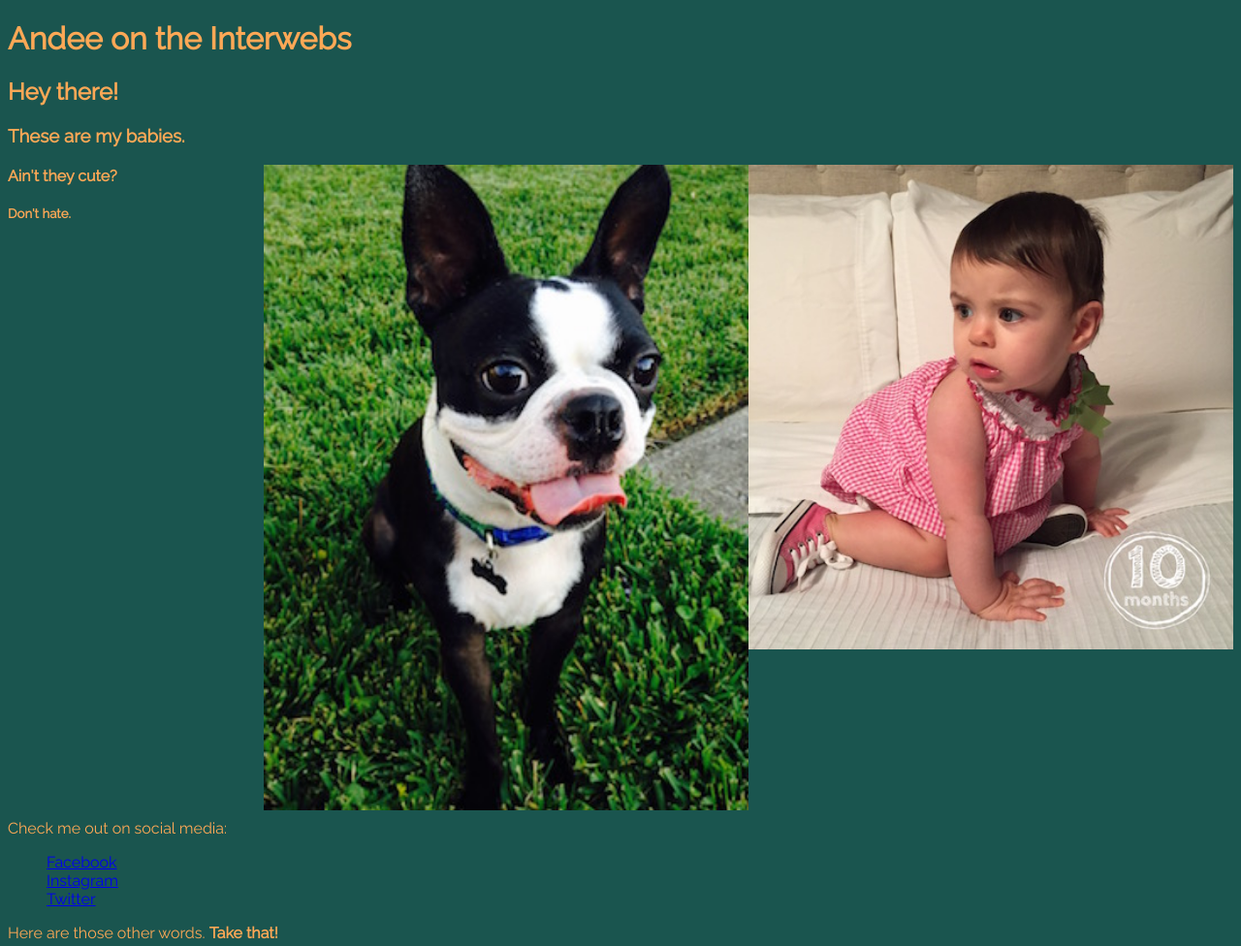
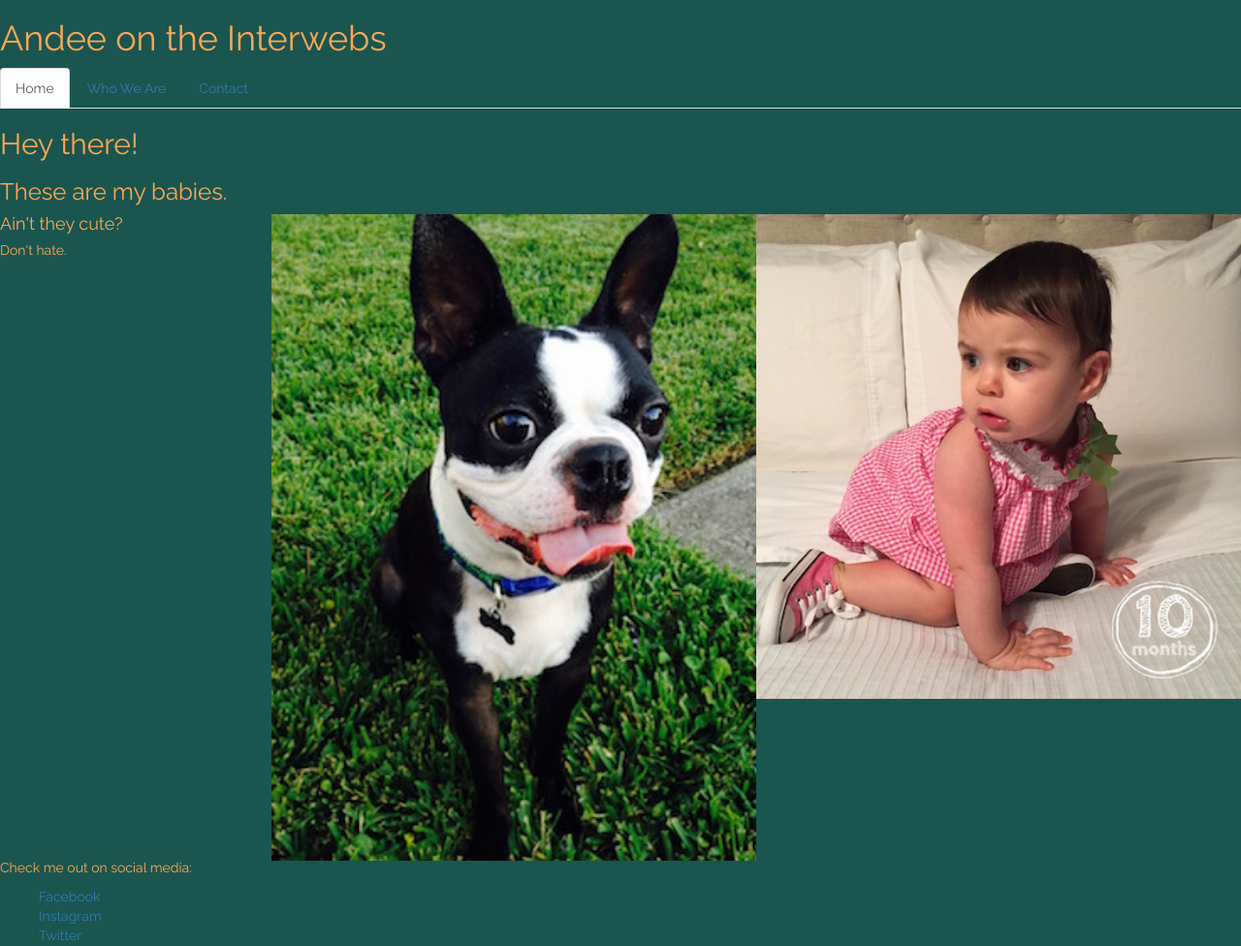
Before and after one commit to andeefaye/wit-workshop, a plain HTML site: page index.html in a window 1280 px wide. Shown: the top 976 px of the page at 97% size. Drawn offline with nearby package versions, Linux system fonts and the light colour scheme.

Commit message:
Added Tab Navigations

```diff
--- a/index.html
+++ b/index.html
@@ -2,11 +2,17 @@
 <html>
 	<head>
 		<title>Andee on the Interwebs</title>
+		<link rel="stylesheet" href="https://maxcdn.bootstrapcdn.com/bootstrap/3.3.7/css/bootstrap.min.css" integrity="sha384-BVYiiSIFeK1dGmJRAkycuHAHRg32OmUcww7on3RYdg4Va+PmSTsz/K68vbdEjh4u" crossorigin="anonymous">
+		<link href="https://fonts.googleapis.com/css?family=Raleway" rel="stylesheet">
 		<link rel="stylesheet" type="text/css" href="styles/style.css">
-		<link href="https://fonts.googleapis.com/css?family=Raleway" rel="stylesheet">
 	</head>
 	<body>
 		<h1>Andee on the Interwebs</h1>
+		<ul class="nav nav-tabs">
+			<li class="active"><a href="#">Home</a></li>
+			<li><a href="#">Who We Are</a></li>
+			<li><a href="#">Contact</a></li>
+		</ul>
 		<h2>Hey there!</h2>
 		<div class="height">
 		<h3>These are my babies.</h3>
--- a/styles/style.css
+++ b/styles/style.css
@@ -1,6 +1,6 @@
 body {
 	background-color: #1A554F;
-	font-family: 'Raleway', sans-serif;
+	font-family: 'raleway',sans-serif;
 	color: #FDA856;
 }
 .plain-list {
```
